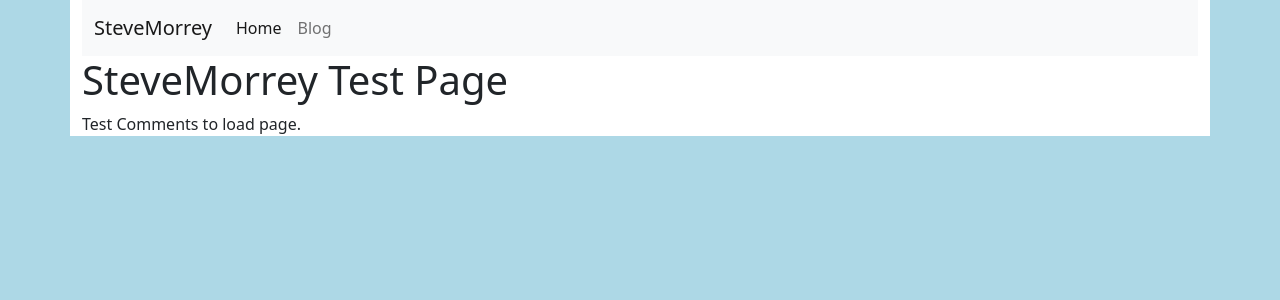
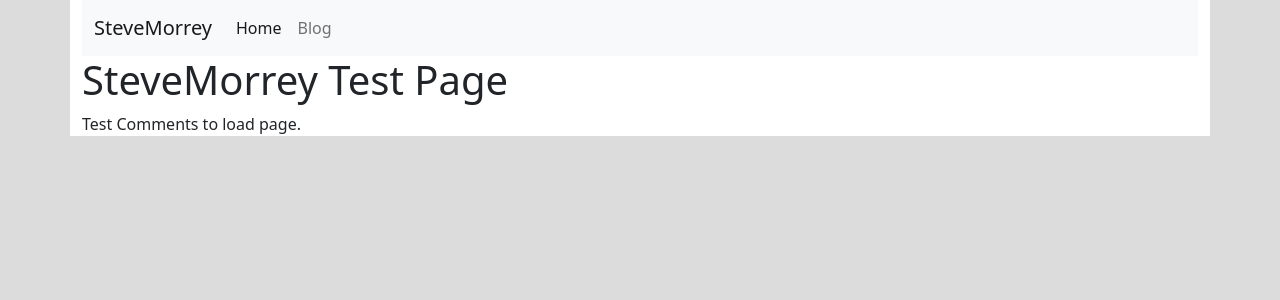
Before and after one commit to stevemorrey/stevemorrey.github.io, a Jekyll site: the page built from index.md, in a window 1280 px wide. Shown: the top 300 px of the page. Built offline with Jekyll 4.4.1, drawn with Linux system fonts in a browser that asks for light colours.

Commit message:
Update main.css

```diff
--- a/assets/css/main.css
+++ b/assets/css/main.css
@@ -1,5 +1,5 @@
 body {
-  background-color: lightblue;
+  background-color: Gainsboro;
   width: 90%;
   margin: auto;
   }
```
